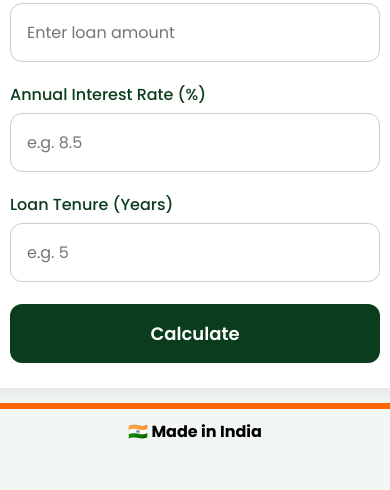
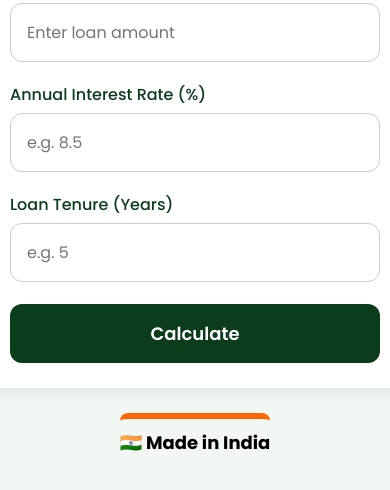
Before and after one commit to ankitranot/emicalculator, a plain HTML site: page index.html in a window 390 px wide. Shown: the part 158-648 px from the top of the page. Drawn offline with nearby package versions, Linux system fonts and the light colour scheme.

Commit message:
Update index.html

```diff
--- a/index.html
+++ b/index.html
@@ -10,14 +10,12 @@
         body {
             font-family: "Poppins", sans-serif;
             background: #f2f7f3;
-            /* Changed to align content at the top */
             display: flex;
-            justify-content: flex-start; /* Aligns content to the start (top) */
+            justify-content: flex-start;
             align-items: center;
             flex-direction: column;
-            /* Removed min-height: 100vh to allow content to flow naturally */
             margin: 0;
-            padding: 15px; /* Add some padding to the body */
+            padding: 15px;
         }
         .card {
             background: #fff;
@@ -28,7 +26,7 @@
             max-width: 420px;
             transition: max-width 0.6s ease;
             position: relative;
-            margin-top: 50px; /* Add some top margin for spacing from the top of the page */
+            margin-top: 50px;
         }
         .card.expanded { max-width: 950px; }
         h2 {
@@ -135,7 +133,6 @@
             transition: width 0.3s ease;
         }
 
-        /* Layout for results and chart */
         .results-and-chart {
             display: flex;
             flex-direction: column;
@@ -159,7 +156,6 @@
             }
         }
 
-        /* Styling for the result text */
         .result-item {
             margin: 20px 0;
         }
@@ -203,9 +199,20 @@
             table { font-size: 12px; }
             th, td { padding: 8px; }
             .footer {
-                font-size: 16px;
-                padding: 10px;
-                margin-top: 15px; /* Reduced top margin for footer on mobile */
+                /* Remove fixed width and border from the main footer container */
+                width: auto;
+                border-top: none;
+
+                /* Adjust padding, font, and margin for mobile */
+                font-size: 18px;
+                padding: 10px 0;
+                margin-top: 15px;
+            }
+            .footer-content {
+                display: inline-block;
+                border-top: 6px solid #ff6600;
+                border-radius: 8px; /* Added border-radius for the orange line */
+                padding-top: 10px; /* Space between text and line */
             }
         }
     </style>
@@ -235,7 +242,9 @@
         <button class="btn btn-reset" id="resetBtn" style="display:none;" onclick="resetCalculator()">Reset</button>
     </div>
 
-    <div class="footer" id="footerLine">🇮🇳 Made in India</div>
+    <div class="footer" id="footerLine">
+        <span class="footer-content">🇮🇳 Made in India</span>
+    </div>
 
     <script>
         let chart;
@@ -244,7 +253,11 @@
         const footer = document.getElementById('footerLine');
 
         function adjustFooterWidth() {
-            footer.style.width = card.offsetWidth + 'px';
+            if (window.innerWidth > 600) {
+                footer.style.width = card.offsetWidth + 'px';
+            } else {
+                footer.style.width = '100%';
+            }
         }
 
         window.addEventListener('resize', adjustFooterWidth);
```
